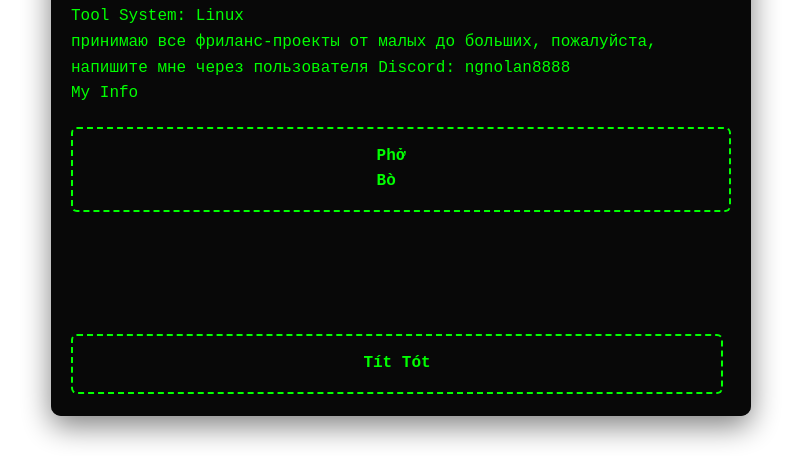
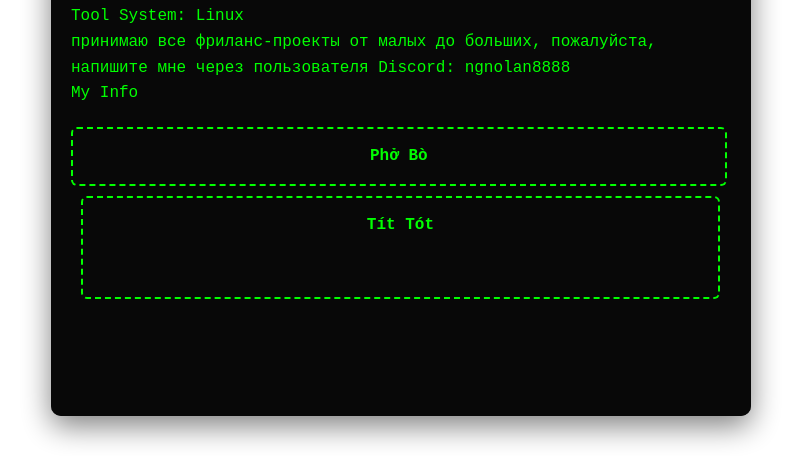
Before and after one commit to NgHoangLongHNL/nghoanglonghnl.github.io, a plain HTML site: page index.html in a window 1280 px wide. Shown: the part 344-800 px from the top of the page, without its empty margins (239-1039 px from the left). Drawn offline with Linux system fonts and the light colour scheme.

Commit message:
Update index.html

```diff
--- a/index.html
+++ b/index.html
@@ -89,7 +89,7 @@
     }
 
     .btn-link {
-      padding: 15px 46%;
+      padding: 15px 45%;
       border: 2px dashed #00ff00;
       background-color: transparent;
       color: #00ff00;
@@ -100,7 +100,7 @@
     }
 
     .btn-link1 {
-      padding: 15px 44%;
+      padding: 15px 43%;
       border: 2px dashed #00ff00;
       background-color: transparent;
       color: #00ff00;
```
